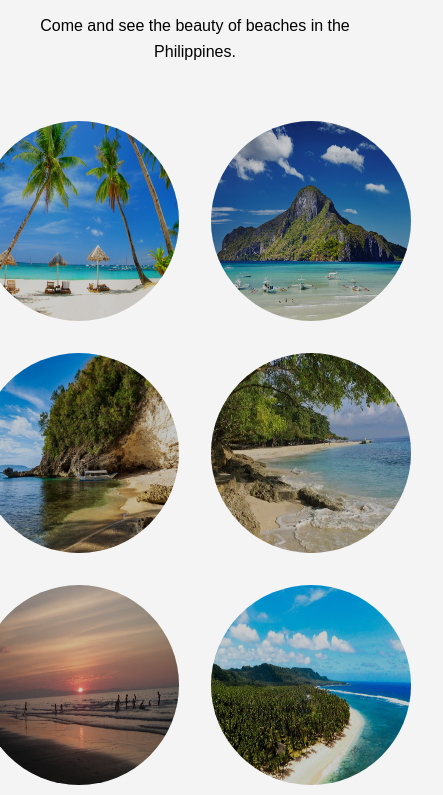
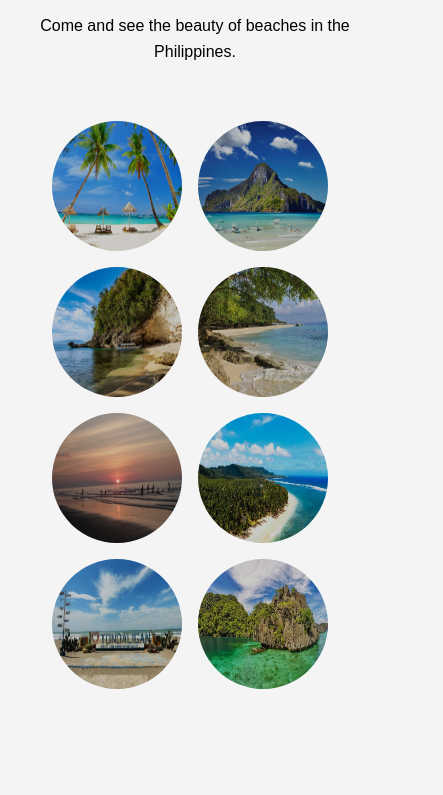
Before and after one commit to nokyaselpon/Practice, a plain HTML site: page index.html in a window 390 px wide. Shown: the part 489-1284 px from the top of the page, 443 px wide, since content can reach past the window. After the commit the page ends 1210 px from the top, so only its background shows below. Drawn offline with Linux system fonts and the light colour scheme.

Commit message:
Add files via upload

```diff
--- a/style.css
+++ b/style.css
@@ -162,7 +162,7 @@ html,body{
 
 /* MEDIA QUEUERIES */
 
-@media (max-width:350px){
+@media (max-width:400px){
     body{
         background-color: #f4f4f4;
 }
@@ -177,18 +177,19 @@ html,body{
 }
 
 .nav-bar{
-    background-color:blue;
     font-size: 12px;
 }
 
 .showcase-images{
     grid-template-columns: repeat(2,1fr);
+    gap:1rem;
+    margin-right: 10px;
 }
 
 .beach-images,
 .beach-images::before{
-    width: 150px;
-    height: 150px;
+    width: 130px;
+    height: 130px;
     border-radius: 50%;
 }
 
```
